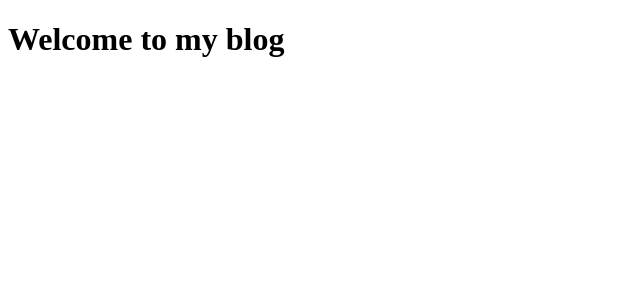
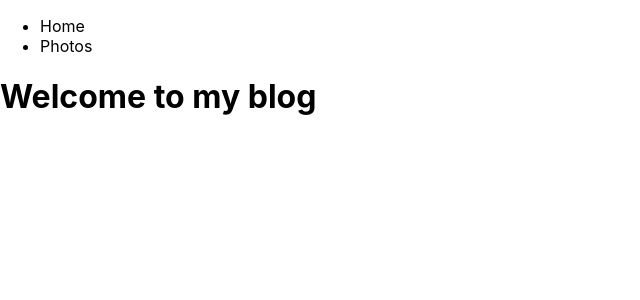
Before and after one commit to minjuice1/Learning_NextJs, a Next.js app in the folder next-practice/: page / in a window 1280 px wide. Shown: the top 300 px of the page, without its empty margins (0-640 px from the left). Built offline with nearby package versions, Linux system fonts and the light colour scheme.

Commit message:
feat: Layout, Nav component 추가하여 전제화면 레이아웃 구성

```diff
--- /dev/null
+++ b/next-practice/components/Layout.jsx
@@ -0,0 +1,14 @@
+import Nav from './Nav'
+
+const Layout = ({children}) => {
+  return (
+    <>
+      <Nav/>
+      <div>
+        {children}
+      </div>
+    </>
+  )
+}
+
+export default Layout
--- /dev/null
+++ b/next-practice/components/Nav.jsx
@@ -0,0 +1,25 @@
+import Link from 'next/link'
+
+const Nav = () => {
+  return (
+    <>
+      <nav>
+        <ul>
+          <li>
+            <Link href="/">
+              Home
+            </Link>
+          </li>
+          <li>
+            <Link href="/photos">
+              Photos
+            </Link>
+          </li>
+        </ul>
+      </nav>
+    </>
+  )
+
+}
+
+export default Nav
--- /dev/null
+++ b/next-practice/pages/_app.jsx
@@ -0,0 +1,13 @@
+import '../styles/globals.css'
+import Layout from '../components/Layout'
+
+function MyApp({ Component, pageProps }) {
+  return (
+    <Layout>
+      <Component {...pageProps} />
+    </Layout>
+
+  )
+}
+
+export default MyApp
```
